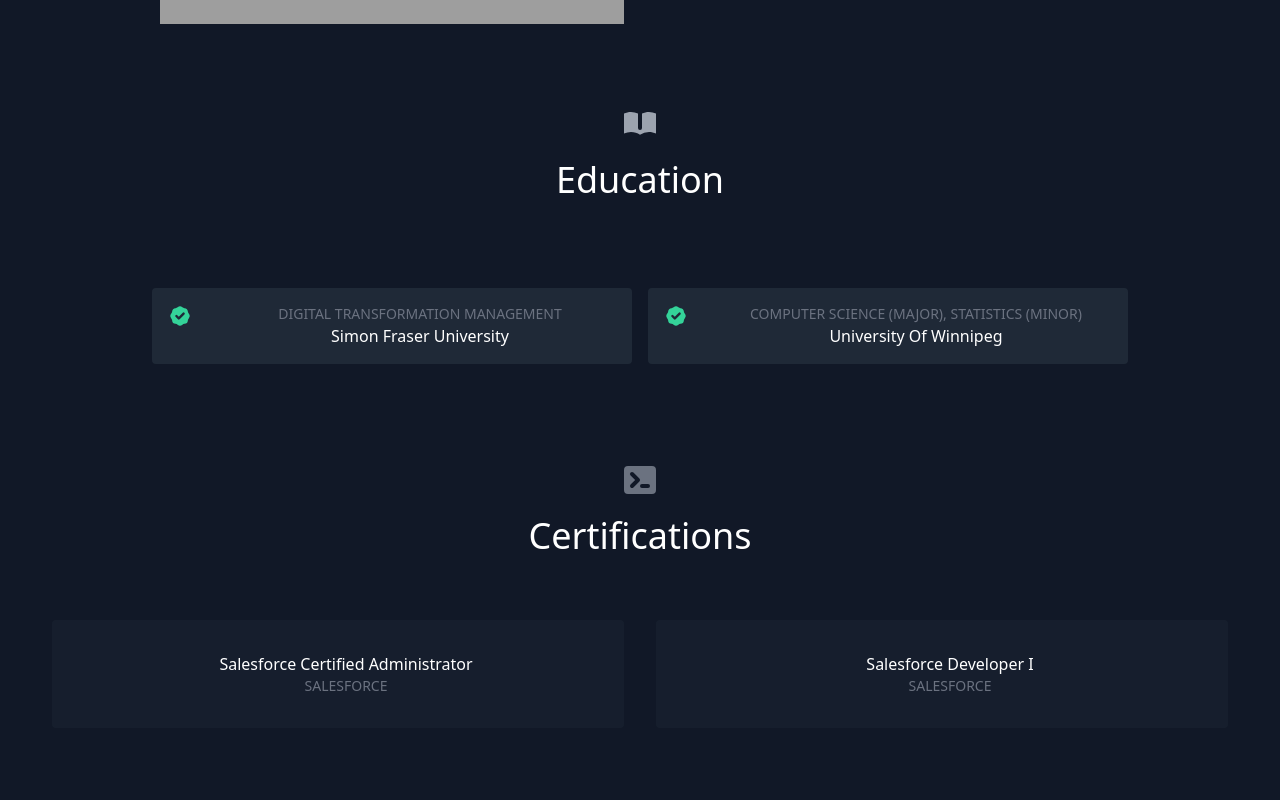
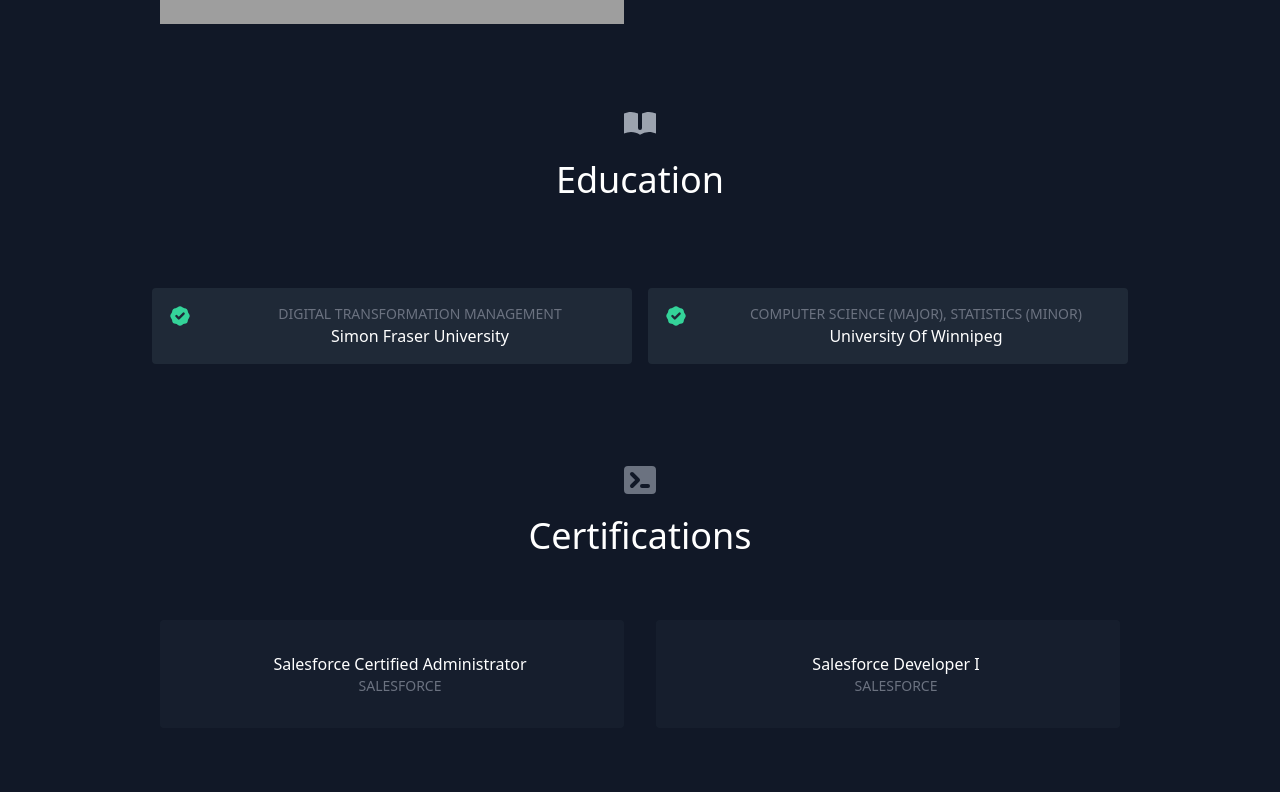
Before and after one commit to ClintonEziamaka/myportfolio, a React (Create React App) app: page / in a window 1280 px wide. Shown: the part 1878-2678 px from the top of the page. Built offline with nearby package versions, Linux system fonts and the light colour scheme; grey boxes are pictures that could not be loaded.

Commit message:
June2023 Commit

```diff
--- a/src/components/Certification.js
+++ b/src/components/Certification.js
@@ -9,7 +9,7 @@
     <div className="container px-5 py-10 mx-auto text-center">
     <TerminalIcon className="inline-block w-10 text-gray-500 mb-4" />
     <h1 className="sm:text-4xl text-3xl font-medium title-font text-white mb-12"> Certifications </h1>
-    <div className="flex flex-wrap m-4">
+    <div className="flex flex-wrap lg:w-4/5 sm:mx-auto sm:mb-2 -mx-2">
     {certifications.map((certification) => (
         <div className="p-4 md:w-1/2 w-full">
         <div className="h-full bg-gray-800 bg-opacity-40 p-8 rounded">
```
